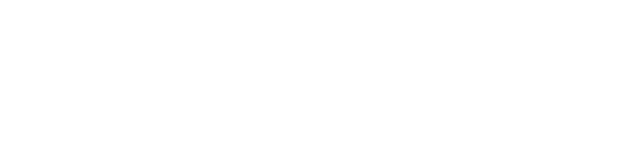
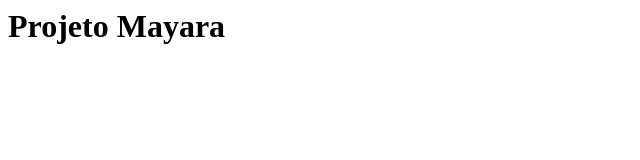
Before and after one commit to mayaracampos/meusite, a plain HTML site: page index.html in a window 1280 px wide. Shown: the whole page, without its empty margins (0-640 px from the left). Drawn offline with Linux system fonts and the light colour scheme.

Commit message:
Título da página

```diff
--- a/index.html
+++ b/index.html
@@ -1,6 +1,7 @@
 <html>
 <head>
 <body>
+<h1>Projeto Mayara</h1>
 </body>
 </head>
 </html>
```
